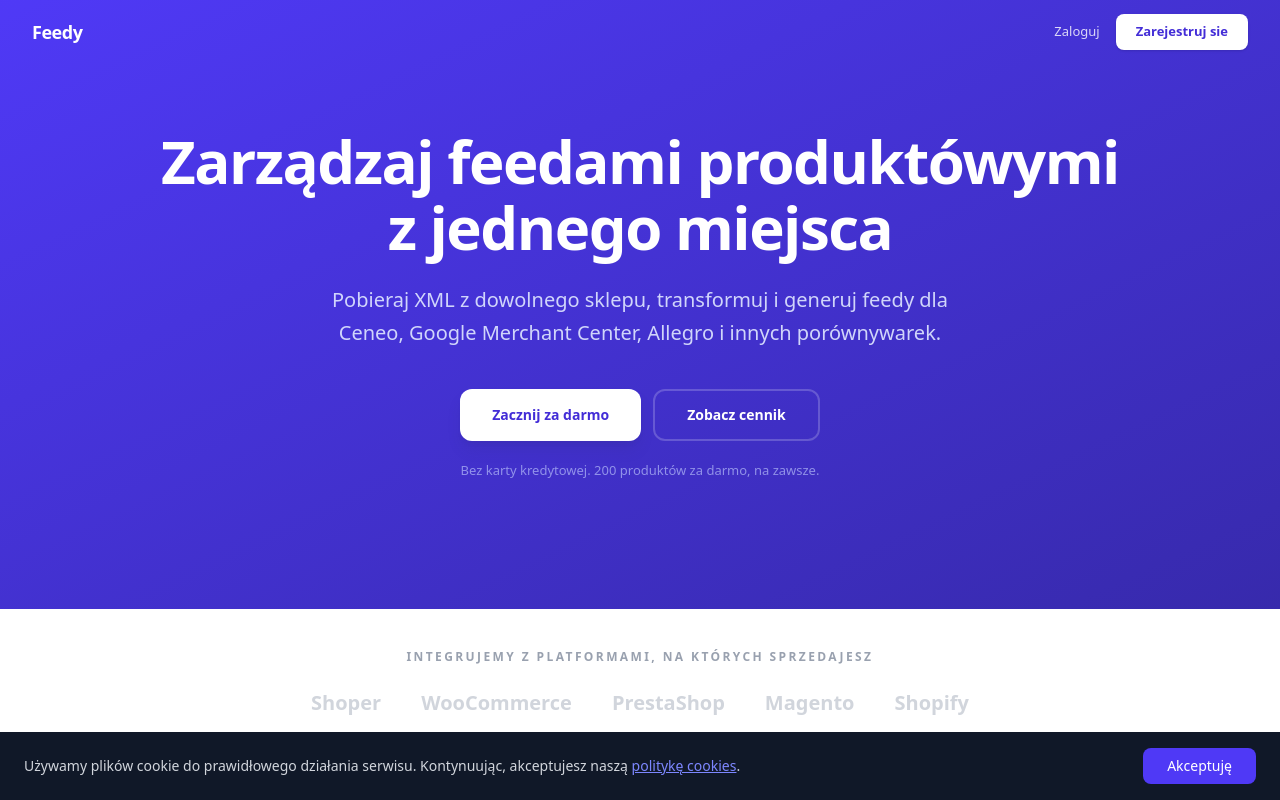
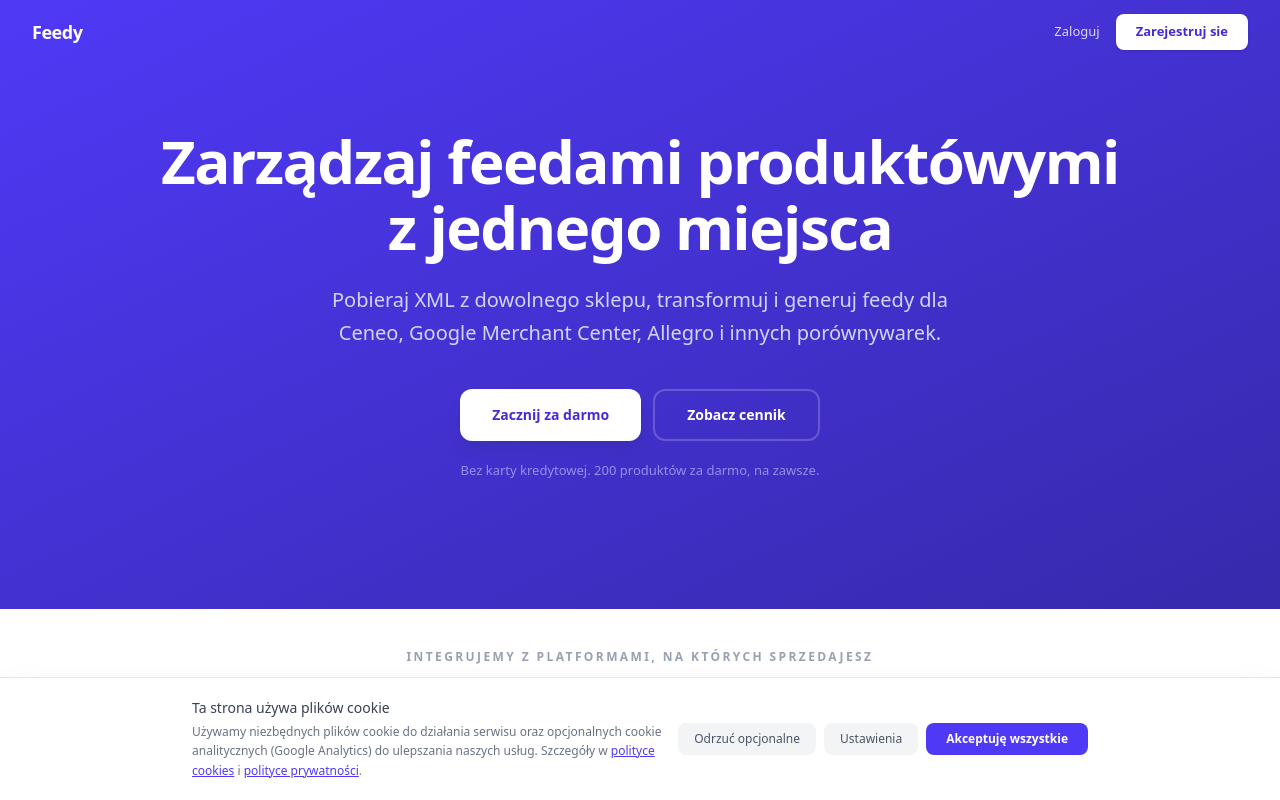
Before and after one commit to damian-kurowski/feedy-pl, a Vue app in the folder frontend/: page / in a window 1280 px wide. Shown: the top 800 px of the page. Built offline with nearby package versions, Linux system fonts and the light colour scheme.

Commit message:
feat: RODO-compliant cookie consent — GA4 loaded only after user consent

```diff
--- a/frontend/index.html
+++ b/frontend/index.html
@@ -4,14 +4,7 @@
     <meta charset="UTF-8" />
     <meta name="viewport" content="width=device-width, initial-scale=1.0" />
 
-    <!-- Google Analytics 4 -->
-    <script async src="https://www.googletagmanager.com/gtag/js?id=G-FXG667NT02"></script>
-    <script>
-      window.dataLayer = window.dataLayer || [];
-      function gtag(){dataLayer.push(arguments);}
-      gtag('js', new Date());
-      gtag('config', 'G-FXG667NT02');
-    </script>
+    <!-- GA4 loaded conditionally via CookieConsent component after user consent -->
 
     <!-- Primary Meta Tags -->
     <title>Feedy — Zarządzaj feedami produktowymi z jednego miejsca</title>
--- a/frontend/src/components/CookieConsent.vue
+++ b/frontend/src/components/CookieConsent.vue
@@ -2,35 +2,135 @@
 import { ref, onMounted } from 'vue'
 
 const visible = ref(false)
+const showDetails = ref(false)
+const analyticsConsent = ref(true)
 
 onMounted(() => {
-  if (!localStorage.getItem('cookies_accepted')) {
+  const consent = localStorage.getItem('cookie_consent')
+  if (!consent) {
     visible.value = true
+  } else {
+    // Already consented — load analytics if accepted
+    const parsed = JSON.parse(consent)
+    if (parsed.analytics) {
+      loadGA4()
+    }
   }
 })
 
-function accept() {
-  localStorage.setItem('cookies_accepted', '1')
+function acceptAll() {
+  localStorage.setItem('cookie_consent', JSON.stringify({
+    necessary: true,
+    analytics: true,
+    accepted_at: new Date().toISOString(),
+  }))
+  loadGA4()
   visible.value = false
+}
+
+function acceptSelected() {
+  localStorage.setItem('cookie_consent', JSON.stringify({
+    necessary: true,
+    analytics: analyticsConsent.value,
+    accepted_at: new Date().toISOString(),
+  }))
+  if (analyticsConsent.value) {
+    loadGA4()
+  }
+  visible.value = false
+}
+
+function rejectAll() {
+  localStorage.setItem('cookie_consent', JSON.stringify({
+    necessary: true,
+    analytics: false,
+    accepted_at: new Date().toISOString(),
+  }))
+  visible.value = false
+}
+
+function loadGA4() {
+  // Don't load twice
+  if (document.querySelector('script[src*="googletagmanager"]')) return
+
+  const script = document.createElement('script')
+  script.async = true
+  script.src = 'https://www.googletagmanager.com/gtag/js?id=G-FXG667NT02'
+  document.head.appendChild(script)
+
+  ;(window as any).dataLayer = (window as any).dataLayer || []
+  function gtag(...args: any[]) { (window as any).dataLayer.push(args) }
+  gtag('js', new Date())
+  gtag('config', 'G-FXG667NT02', { anonymize_ip: true })
 }
 </script>
 
 <template>
   <div
     v-if="visible"
-    class="fixed bottom-0 left-0 right-0 z-50 bg-gray-900 text-white px-4 py-4 sm:px-6"
+    class="fixed bottom-0 left-0 right-0 z-50 bg-white border-t border-gray-200 shadow-2xl px-4 py-5 sm:px-6"
   >
-    <div class="max-w-7xl mx-auto flex flex-col sm:flex-row items-center justify-between gap-4">
-      <p class="text-sm text-gray-300 text-center sm:text-left">
-        Używamy plików cookie do prawidłowego działania serwisu. Kontynuując, akceptujesz naszą
-        <router-link to="/polityka-cookies" class="text-indigo-400 underline hover:text-indigo-300">politykę cookies</router-link>.
-      </p>
-      <button
-        @click="accept"
-        class="shrink-0 px-6 py-2 bg-indigo-600 hover:bg-indigo-700 text-white text-sm font-medium rounded-lg transition cursor-pointer"
-      >
-        Akceptuję
-      </button>
+    <div class="max-w-4xl mx-auto">
+      <div class="flex flex-col sm:flex-row items-start sm:items-center justify-between gap-4">
+        <div class="flex-1">
+          <p class="text-sm text-gray-700 font-medium mb-1">Ta strona używa plików cookie</p>
+          <p class="text-xs text-gray-500 leading-relaxed">
+            Używamy niezbędnych plików cookie do działania serwisu oraz opcjonalnych cookie analitycznych (Google Analytics) do ulepszania naszych usług.
+            Szczegóły w <router-link to="/polityka-cookies" class="text-indigo-600 underline">polityce cookies</router-link>
+            i <router-link to="/polityka-prywatnosci" class="text-indigo-600 underline">polityce prywatności</router-link>.
+          </p>
+        </div>
+        <div class="flex items-center gap-2 shrink-0">
+          <button
+            @click="rejectAll"
+            class="px-4 py-2 text-xs font-medium text-gray-600 bg-gray-100 hover:bg-gray-200 rounded-lg transition cursor-pointer"
+          >
+            Odrzuć opcjonalne
+          </button>
+          <button
+            @click="showDetails = !showDetails"
+            class="px-4 py-2 text-xs font-medium text-gray-600 bg-gray-100 hover:bg-gray-200 rounded-lg transition cursor-pointer"
+          >
+            Ustawienia
+          </button>
+          <button
+            @click="acceptAll"
+            class="px-5 py-2 text-xs font-semibold text-white bg-indigo-600 hover:bg-indigo-700 rounded-lg transition cursor-pointer"
+          >
+            Akceptuję wszystkie
+          </button>
+        </div>
+      </div>
+
+      <!-- Details panel -->
+      <div v-if="showDetails" class="mt-4 pt-4 border-t border-gray-100">
+        <div class="space-y-3">
+          <label class="flex items-center gap-3">
+            <input type="checkbox" checked disabled class="rounded border-gray-300 text-indigo-600" />
+            <div>
+              <span class="text-sm font-medium text-gray-700">Niezbędne</span>
+              <span class="text-xs text-gray-400 ml-2">Zawsze aktywne</span>
+              <p class="text-xs text-gray-500">Wymagane do działania logowania, sesji i podstawowych funkcji serwisu.</p>
+            </div>
+          </label>
+          <label class="flex items-center gap-3 cursor-pointer">
+            <input v-model="analyticsConsent" type="checkbox" class="rounded border-gray-300 text-indigo-600 cursor-pointer" />
+            <div>
+              <span class="text-sm font-medium text-gray-700">Analityczne</span>
+              <span class="text-xs text-gray-400 ml-2">Google Analytics 4</span>
+              <p class="text-xs text-gray-500">Pomagają nam zrozumieć jak korzystasz z serwisu. Dane anonimizowane (anonymize_ip).</p>
+            </div>
+          </label>
+        </div>
+        <div class="mt-4 flex justify-end">
+          <button
+            @click="acceptSelected"
+            class="px-5 py-2 text-xs font-semibold text-white bg-indigo-600 hover:bg-indigo-700 rounded-lg transition cursor-pointer"
+          >
+            Zapisz ustawienia
+          </button>
+        </div>
+      </div>
     </div>
   </div>
 </template>
```
